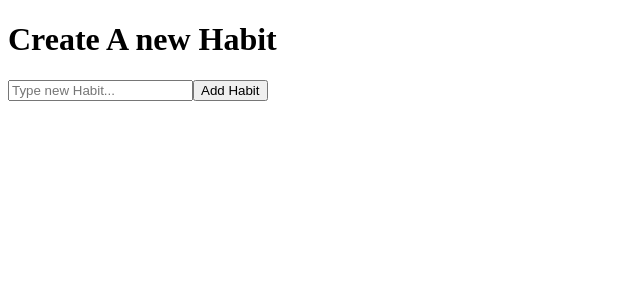
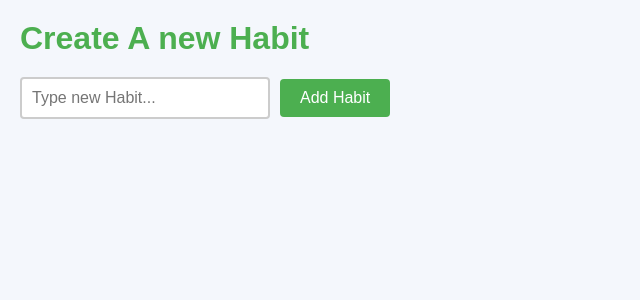
Before and after one commit to GUNAVANTH333/GrowHabit, a React (Vite) app: page / in a window 1280 px wide. Shown: the top 300 px of the page, without its empty margins (0-640 px from the left). Built offline with nearby package versions, Linux system fonts and the light colour scheme.

Commit message:
added css

```diff
--- a/src/components/Tracker/Tracker.css
+++ b/src/components/Tracker/Tracker.css
@@ -1,6 +1,75 @@
-#add_habit {
+/* Tracker.css */
+
+/* General Styles */
+* {
+    margin: 0;
+    padding: 0;
+    box-sizing: border-box;
+}
+
+body {
+    font-family: Arial, sans-serif;
+    background-color: #f4f7fc;
+    color: #333;
+    padding: 20px;
+    min-height: 100vh;
+}
+
+h1 {
+    color: #4caf50;
+    margin-bottom: 20px;
+}
+
+input {
+    padding: 10px;
+    font-size: 16px;
+    border: 2px solid #ccc;
+    border-radius: 4px;
+    width: 250px;
+    margin-right: 10px;
+    outline: none;
+    transition: border-color 0.3s;
+}
+
+input:focus {
+    border-color: #4caf50;
+}
+
+button {
+    padding: 10px 20px;
+    background-color: #4caf50;
+    color: white;
+    border: none;
+    border-radius: 4px;
+    cursor: pointer;
+    font-size: 16px;
+    transition: background-color 0.3s;
+}
+
+button:hover {
+    background-color: #45a049;
+}
+
+ul {
+    list-style-type: none;
+    padding-left: 0;
+    margin-top: 20px;
+}
+
+.habit_element {
+    background-color: #fff;
+    padding: 10px;
+    margin: 8px 0;
+    width: 400px;
+    border-radius: 4px;
+    box-shadow: 0 2px 4px rgba(0, 0, 0, 0.1);
+    font-size: 18px;
+    color: #333;
     display: flex;
+    justify-content: space-between;
+    align-items: center;
 }
-.habit_element {
-    list-style: none;
+
+.habit_element:hover {
+    background-color: #f1f1f1;
 }
--- a/src/components/Tracker/Tracker.jsx
+++ b/src/components/Tracker/Tracker.jsx
@@ -4,6 +4,10 @@ function Tracker() {
     const [habits,setNewHabit] = useState([])
     const [input,setInput] = useState('')
     const updateHabits = () => {
+        if (input.trim() === '') {
+            alert('Please enter a Habit before adding it.');
+            return;
+        }
         setNewHabit([...habits,input])
         console.log(habits)
         setInput('')
@@ -12,6 +16,7 @@ function Tracker() {
         <>
         <h1>Create A new Habit</h1>
         <input value= {input} placeholder="Type new Habit..." onChange={(event) => setInput(event.target.value)}></input>
+
         <button onClick={updateHabits}>Add Habit</button>
         <ul>
         {habits.map((i) => {
```
